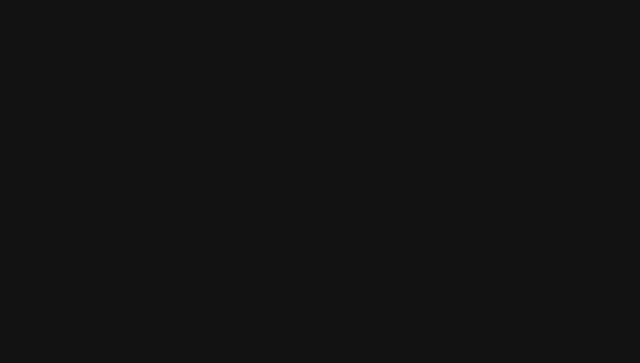
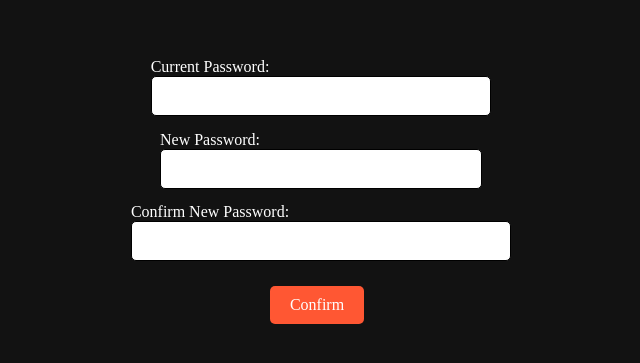
Before and after one commit to Cucumbercon/Cinema-Project, a React (Create React App) app in the folder web/: page /forgotpass in a window 1280 px wide. Before the commit this address had no page. Shown: the part 129-492 px from the top of the page, without its empty margins (323-963 px from the left). Built offline with nearby package versions, Linux system fonts and the light colour scheme; a web font is replaced by a local one.

Commit message:
Created Forgotpass & liked email Verify

```diff
--- a/web/src/App.js
+++ b/web/src/App.js
@@ -6,7 +6,7 @@ import DashBoard from './pages/Admin/DashBoard';
 import MovieBooking from './Homepage/home';
 import MovieDetails from './pages/MovieDetails/MovieDetails';
 import MovieManagement from './pages/Admin/MovieM';
-import UserManagement from './pages/Admin/UserM';
+//import UserManagement from './pages/Admin/UserM';
 import ConfirmationPage from './pages/ConfirmationPage/ConfirmationPage'
 import Promotion from './pages/Admin/promo';
 import MovieSeatBooking from './pages/TicketProcess/seatsSelecting';
@@ -18,6 +18,7 @@ import { NotFound } from './pages/Users/NotFound';
 import { UpdateProfile } from './pages/Users/UpdateProfile';
 import EmailVerification from './pages/Users/EmailVerification';
 import RegistrationSuccessPage from './pages/Users/RegistrationSuccessPage';
+import Forgotpass from './pages/Users/Forgotpass';
 
 
 function App() {
@@ -62,6 +63,10 @@ function App() {
         <Route path="/signup" element={<Signup />} />
         <Route path="/notfound" element={<NotFound />} />
         <Route path="/updateprofile" element={<UpdateProfile/>} />
+        <Route path="/emailverification" element={<EmailVerification/>} />
+        <Route path="/registrationsuccess" element={<RegistrationSuccessPage/>} />
+        <Route path="/forgotpass" element={<Forgotpass/>} />
+
       </Routes>
     </Router>
 
--- a/web/src/pages/Users/EmailVerification.js
+++ b/web/src/pages/Users/EmailVerification.js
@@ -1,10 +1,14 @@
 // EmailVerification.js
 import React, { useState } from 'react';
 import './EmailVerification.css';
+import { useNavigate } from 'react-router-dom';
+
+
 
 function EmailVerification() {
   const [code, setCode] = useState('');
   const [isValidCode, setIsValidCode] = useState(true);
+  const navigate = useNavigate();
 
   const handleCodeChange = (e) => {
     const enteredCode = e.target.value;
@@ -22,6 +26,7 @@ function EmailVerification() {
     if (isValidCode) {
 
       console.log('Code entered:', code);
+      navigate("/registrationsuccess"); //direct to registration success page
     } else {
 
       console.error('Invalid code format');
@@ -35,7 +40,7 @@ function EmailVerification() {
       <form onSubmit={handleSubmit}>
         <input
           type="text"
-          placeholder="Enter 6-digit code"
+          placeholder="XXXXXX"
           value={code}
           onChange={handleCodeChange}
         />
--- /dev/null
+++ b/web/src/pages/Users/Forgotpass.css
@@ -0,0 +1,66 @@
+/* Form container */
+.form-container {
+    max-width: 500px;
+    margin: 0 auto;
+    padding: 20px;
+    background-color: #f2f2f2;
+    border-radius: 10px;
+    box-shadow: 0px 0px 10px rgba(0, 0, 0, 0.2);
+}
+
+/* Form header */
+.form-header {
+    text-align: center;
+    margin-bottom: 20px;
+}
+
+.form-header h2 {
+    font-size: 36px;
+    font-weight: bold;
+    color: #333;
+}
+
+/* Form input fields */
+.form-input {
+    margin-bottom: 20px;
+}
+
+.form-input label {
+    display: block;
+    font-size: 18px;
+    font-weight: bold;
+    margin-bottom: 10px;
+    color: #333;
+}
+
+.form-input input[type="password"] {
+    width: 100%;
+    padding: 10px;
+    border-radius: 5px;
+    border: none;
+    background-color: #fff;
+    box-shadow: 0px 0px 5px rgba(0, 0, 0, 0.2);
+    font-size: 16px;
+    color: #333;
+}
+
+/* Form submit button */
+.form-submit {
+    text-align: center;
+}
+
+.form-submit button[type="submit"] {
+    padding: 10px 20px;
+    border-radius: 5px;
+    border: none;
+    background-color: #333;
+    color: #fff;
+    font-size: 18px;
+    font-weight: bold;
+    cursor: pointer;
+    transition: background-color 0.3s ease;
+}
+
+.form-submit button[type="submit"]:hover {
+    background-color: #555;
+}
--- /dev/null
+++ b/web/src/pages/Users/Forgotpass.js
@@ -0,0 +1,45 @@
+import React, { useState } from 'react';
+import './Forgotpass.css'
+
+function Forgotpass() {
+    const [currentPassword, setCurrentPassword] = useState('');
+    const [newPassword, setNewPassword] = useState('');
+    const [confirmNewPassword, setConfirmNewPassword] = useState('');
+
+    const handleCurrentPasswordChange = (event) => {
+        setCurrentPassword(event.target.value);
+    };
+
+    const handleNewPasswordChange = (event) => {
+        setNewPassword(event.target.value);
+    };
+
+    const handleConfirmNewPasswordChange = (event) => {
+        setConfirmNewPassword(event.target.value);
+    };
+
+    const handleSubmit = (event) => {
+        event.preventDefault();
+        // TODO: handle password change logic
+    };
+
+    return (
+        <form onSubmit={handleSubmit}>
+            <label>
+                Current Password:
+                <input type="password" value={currentPassword} onChange={handleCurrentPasswordChange} />
+            </label>
+            <label>
+                New Password:
+                <input type="password" value={newPassword} onChange={handleNewPasswordChange} />
+            </label>
+            <label>
+                Confirm New Password:
+                <input type="password" value={confirmNewPassword} onChange={handleConfirmNewPasswordChange} />
+            </label>
+            <button type="submit">Confirm</button>
+        </form>
+    );
+}
+
+export default Forgotpass;
--- a/web/src/pages/Users/signup.js
+++ b/web/src/pages/Users/signup.js
@@ -76,7 +76,7 @@
           }
         }).then(function (response) {
           if (response.status === 200) {
-            navigate('/moviebooking'); // redirecting to movie booking page
+            navigate('/emailverification'); // redirecting to email verification page
 
             return response.json();
           } else if (response.status === 406) {
```
